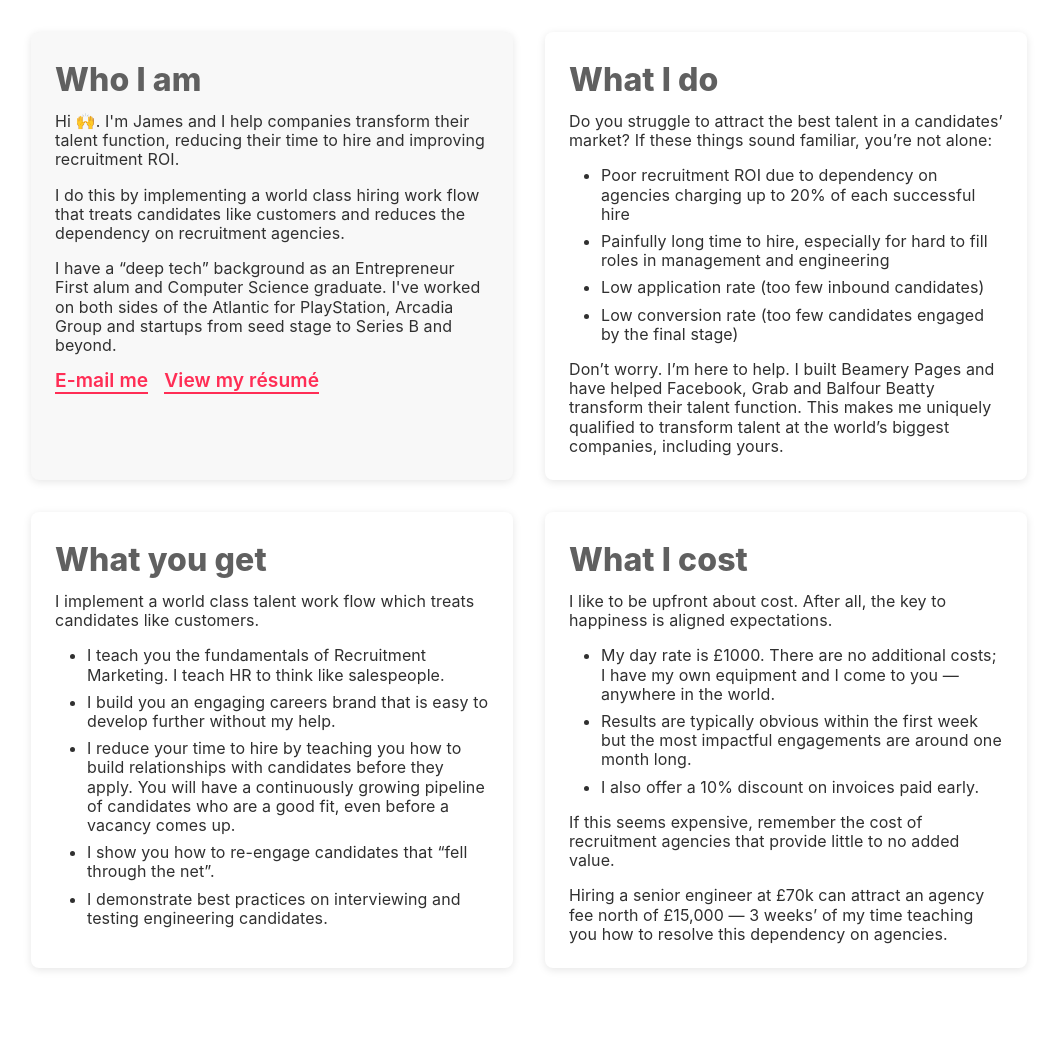
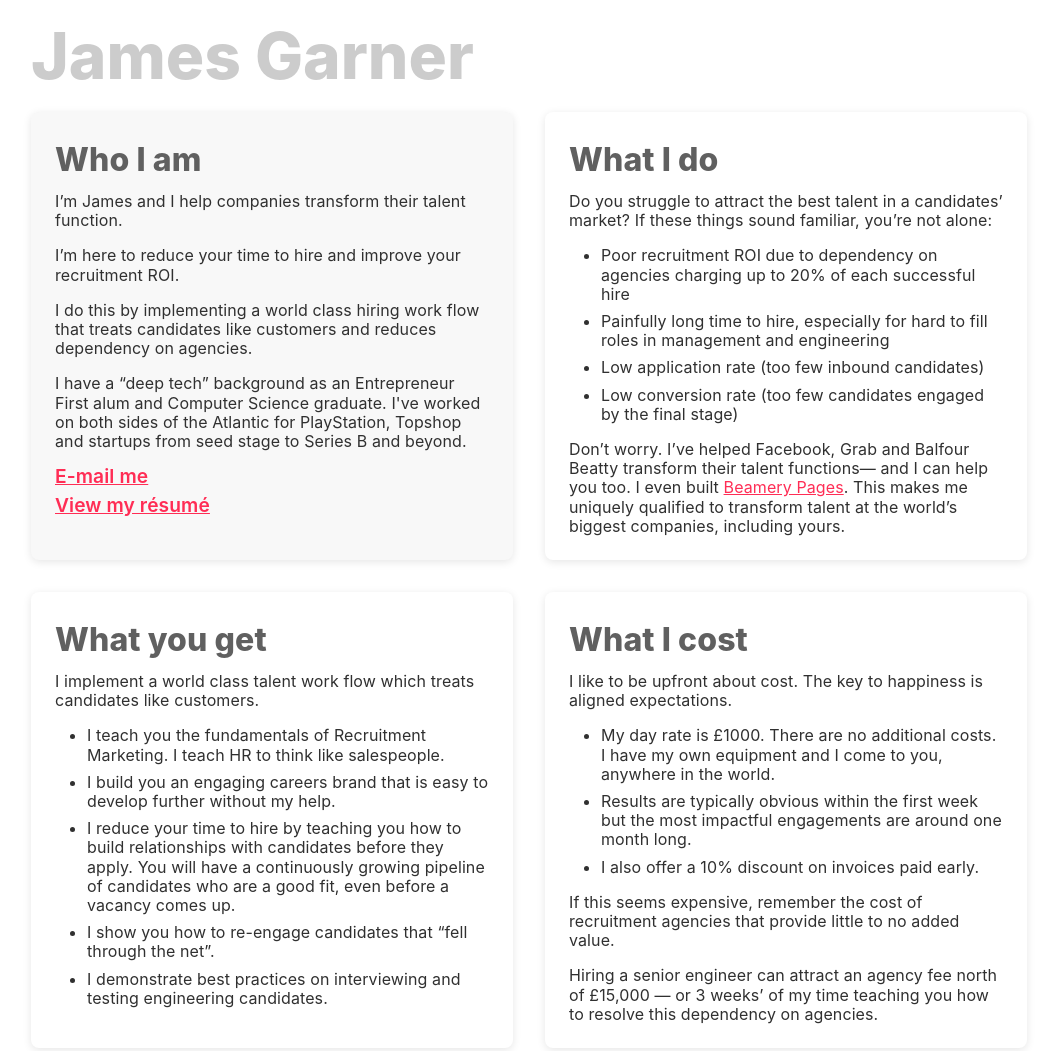
Before and after one commit to jadaradix/jada-io, a React app in the folder src/: page / in a window 1280 px wide. Shown: the whole page, without its empty margins (111-1163 px from the left). Before the commit the page ends 1000 px from the top, so only its background shows below. Built offline with nearby package versions, Linux system fonts and the light colour scheme.

Commit message:
Header component, metas, some styles

```diff
--- a/src/public/index.html
+++ b/src/public/index.html
@@ -6,7 +6,7 @@
     <meta name="theme-color" content="#000000">
     <link rel="manifest" href="%PUBLIC_URL%/manifest.json">
     <link rel="shortcut icon" href="%PUBLIC_URL%/favicon.ico">
-    <title>jada.io</title>
+    <title>James Garner | Transforming talent</title>
   </head>
   <body>
     <noscript>
--- a/src/src/components/Brick/Brick.js
+++ b/src/src/components/Brick/Brick.js
@@ -48,8 +48,12 @@ const StyledBrick = styled.section`
       margin-bottom: 0.5rem;
     }
   }
+  // inline elements
+  a {
+    color: rgb(255, 45, 85);
+  }
   a + a {
-    margin-left: 1rem;
+    margin-top: 0.5rem;
   }
 `;
 
--- /dev/null
+++ b/src/src/components/Header/Header.js
@@ -0,0 +1,31 @@
+import React from 'react';
+import PropTypes from 'prop-types';
+import styled from 'styled-components'
+
+const StyledHeader = styled.h1`
+  font-family: -apple-system, BlinkMacSystemFont, "Segoe UI", sans-serif;
+  font-size: 4rem;
+  line-height: 3rem;
+  font-weight: 800;
+  -webkit-font-smoothing: antialiased;
+  color: rgb(204, 204, 204);
+  line-height: 3rem;
+  // background-color: green;
+`;
+
+const Header = ({ children }) => (
+  <StyledHeader>
+    {children}
+  </StyledHeader>
+);
+
+Header.propTypes = {
+  children: PropTypes.oneOfType([
+    PropTypes.arrayOf(PropTypes.node),
+    PropTypes.node
+  ])
+};
+
+Header.defaultProps = {};
+
+export default Header;
--- a/src/src/components/Link/Link.js
+++ b/src/src/components/Link/Link.js
@@ -3,14 +3,12 @@ import PropTypes from 'prop-types';
 import styled from 'styled-components'
 
 const StyledLink = styled.a`
-  display: inline-block;
+  display: block;
   padding-bottom: 2px;
   font-family: -apple-system, BlinkMacSystemFont, "Segoe UI", sans-serif;
   font-weight: 600;
   font-size: 1.2rem;
-  text-decoration: none;
   letter-spacing: 0.1px;
-  border-bottom: 2px solid rgb(255, 45, 85);
   color: rgb(255, 45, 85);
 `;
 
--- a/src/src/index.css
+++ b/src/src/index.css
@@ -12,17 +12,24 @@ html {
   font-size: 16px;
 }
 
-main {
-  display: grid;
-  grid-template-columns: 1fr;
-  grid-gap: 2rem;
+main > article {
   margin: 0 auto 0 auto;
   max-width: 996px;
   padding: 2rem;
 }
 
+main > article > h1 {
+  margin-bottom: 2rem;
+}
+
+main > article > div {
+  display: grid;
+  grid-template-columns: 1fr;
+  grid-gap: 2rem;
+}
+
 @media (min-width: 36em) {
-  main {
+  main > article > div {
     grid-template-columns: 2fr 2fr;
   }
 }
--- a/src/src/index.js
+++ b/src/src/index.js
@@ -4,6 +4,7 @@ import './index.css';
 
 import Brick from './components/Brick/Brick'
 import Link from './components/Link/Link'
+import Header from './components/Header/Header'
 
 // <time datetime="2018-09-23">September 23, 2018</time>
 
@@ -11,16 +12,22 @@ class App extends PureComponent {
   render() {
     return (
       <main>
+        <article>
+          <Header>James Garner</Header>
+          <div>
             <Brick backgroundColor='rgb(248, 248, 248)'>
               <h1>Who I am</h1>
               <p>
-            Hi <span role='img' aria-label='hi'>🙌</span>. I'm James and I help companies transform their talent function, reducing their time to hire and improving recruitment ROI.
+                I&rsquo;m James and I help companies transform their talent function.
               </p>
               <p>
-             I do this by implementing a world class hiring work flow that treats candidates like customers and reduces the dependency on recruitment agencies.
+                I&rsquo;m here to reduce your time to hire and improve your recruitment ROI.
               </p>
               <p>
-            I have a &ldquo;deep tech&rdquo; background as an Entrepreneur First alum and Computer Science graduate. I've worked on both sides of the Atlantic for PlayStation, Arcadia Group and startups from seed stage to Series B and beyond.
+                 I do this by implementing a world class hiring work flow that treats candidates like customers and reduces dependency on agencies.
+              </p>
+              <p>
+                I have a &ldquo;deep tech&rdquo; background as an Entrepreneur First alum and Computer Science graduate. I've worked on both sides of the Atlantic for PlayStation, Topshop and startups from seed stage to Series B and beyond.
               </p>
               <Link href='mailto:j@jada.io'>E-mail me</Link>
               <Link href='https://cv.jada.io'>View my résumé</Link>
@@ -37,7 +44,7 @@ class App extends PureComponent {
                 <li>Low conversion rate (too few candidates engaged by the final stage)</li>
               </ul>
               <p>
-            Don&rsquo;t worry. I&rsquo;m here to help. I built Beamery Pages and have helped Facebook, Grab and Balfour Beatty transform their talent function. This makes me uniquely qualified to transform talent at the world&rsquo;s biggest companies, including yours.
+                Don&rsquo;t worry. I&rsquo;ve helped Facebook, Grab and Balfour Beatty transform their talent functions&mdash; and I can help you too. I even built <a href='https://beamery.com/software/pages'>Beamery Pages</a>. This makes me uniquely qualified to transform talent at the world&rsquo;s biggest companies, including yours.
               </p>
             </Brick>
             <Brick>
@@ -55,15 +62,17 @@ class App extends PureComponent {
             </Brick>
             <Brick>
               <h1>What I cost</h1>
-          <p>I like to be upfront about cost. After all, the key to happiness is aligned expectations.</p>
+              <p>I like to be upfront about cost. The key to happiness is aligned expectations.</p>
               <ul>
-            <li>My day rate is &pound;1000. There are no additional costs; I have my own equipment and I come to you &mdash; anywhere in the world.</li>
+                <li>My day rate is &pound;1000. There are no additional costs. I have my own equipment and I come to you, anywhere in the world.</li>
                 <li>Results are typically obvious within the first week but the most impactful engagements are around one month long.</li>
                 <li>I also offer a 10% discount on invoices paid early.</li>
               </ul>
               <p>If this seems expensive, remember the cost of recruitment agencies that provide little to no added value.</p>
-          <p>Hiring a senior engineer at &pound;70k can attract an agency fee north of &pound;15,000 &mdash; 3 weeks&rsquo; of my time teaching you how to resolve this dependency on agencies.</p>
+              <p>Hiring a senior engineer can attract an agency fee north of &pound;15,000 &mdash; or 3 weeks&rsquo; of my time teaching you how to resolve this dependency on agencies.</p>
             </Brick>
+          </div>
+        </article>
       </main>
     );
   }
```
Also changed, not shown: src/src/components/Header/Header.test.js (added, +9 -0 lines), src/public/manifest.json. Lines whose indentation alone changed are shown as unchanged.
